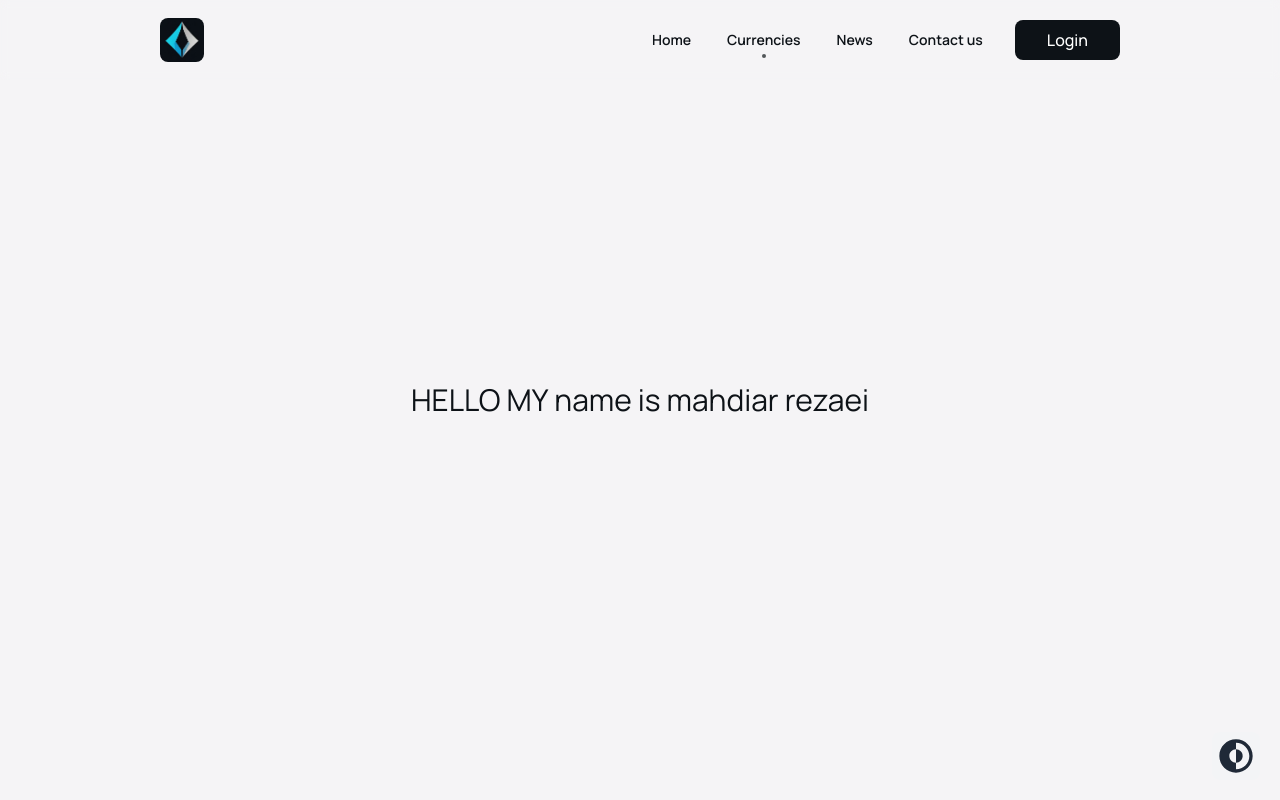
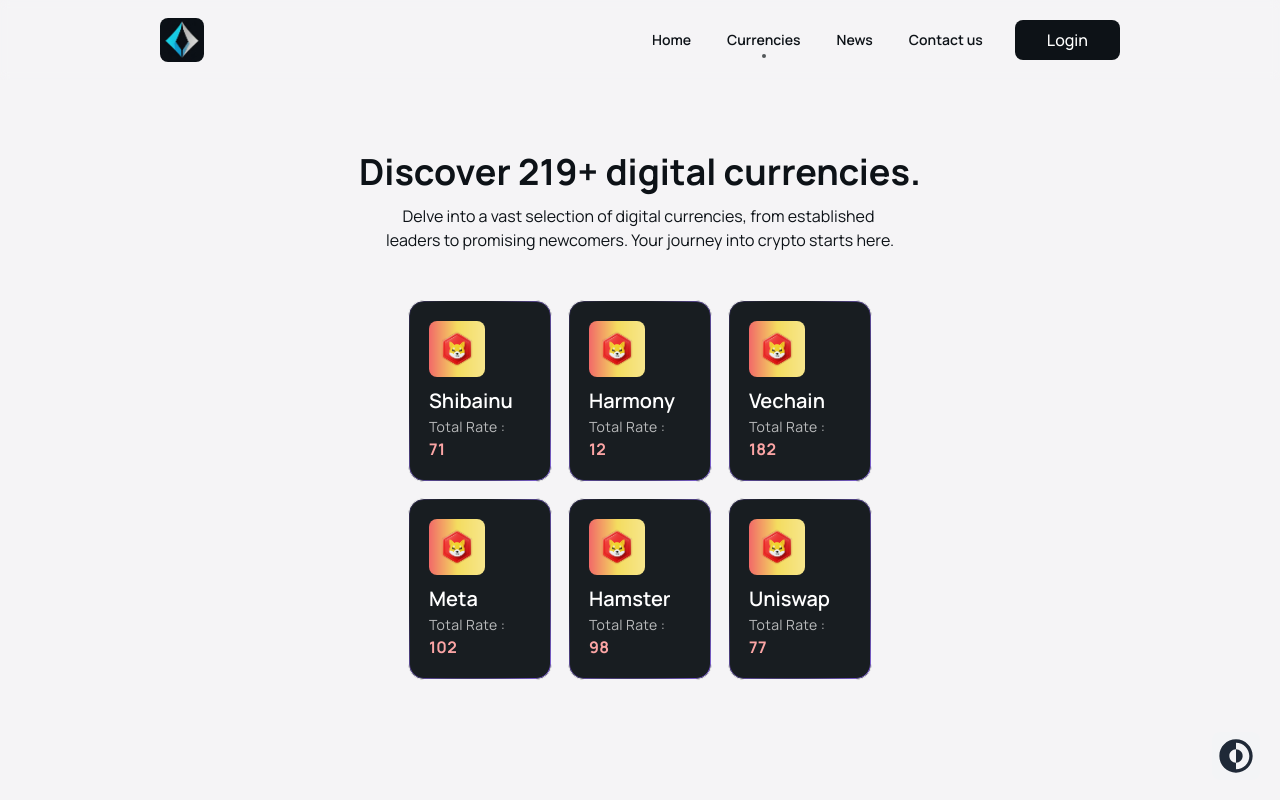
Before and after one commit to MahdiarRez/CryptoBluedia, a Next.js app: page /currencies in a window 1280 px wide. Shown: the top 800 px of the page. Built offline with nearby package versions, Linux system fonts and the light colour scheme; what tailwindcss-animated would draw is missing.

Commit message:
add - added header and grid into currencies page.

```diff
--- /dev/null
+++ b/app/components/aceternityUi/CurrenciesAcet.tsx
@@ -0,0 +1,133 @@
+'use client';
+import { cn } from '@/app/lib/utils/framer';
+import { AnimatePresence, motion } from 'motion/react';
+import Link from 'next/link';
+import React, { useState } from 'react';
+import Image from 'next/image';
+import shiba from '@/public/shibainu.png';
+import ShineBorder from '@/app/components/magicUi/shine-border';
+import { FadeUp } from '@/app/components/motions/fade';
+
+export const CurrenciesAcet = ({
+  items,
+  className,
+}: {
+  items: {
+    title: string;
+    description: string;
+    link: string;
+  }[];
+  className?: string;
+}) => {
+  const [hoveredIndex, setHoveredIndex] = useState<number | null>(null);
+
+  return (
+    <div
+      className={cn(
+        'grid grid-cols-2 xs:grid-cols-3 place-items-center place-content-center lg:grid-cols-3 py-10',
+        className
+      )}
+    >
+      {items.map((item, idx) => (
+        <Link
+          href={item?.link}
+          key={item?.link}
+          className="relative group rounded-2xl block p-2 h-auto w-full"
+          onMouseEnter={() => setHoveredIndex(idx)}
+          onMouseLeave={() => setHoveredIndex(null)}
+        >
+          <AnimatePresence>
+            {hoveredIndex === idx && (
+              <motion.span
+                className="absolute inset-0 h-full w-full bg-neutral-200 dark:bg-slate-800/[0.8] block rounded-2xl"
+                layoutId="hoverBackground"
+                initial={{ opacity: 0 }}
+                animate={{
+                  opacity: 1,
+                  transition: { duration: 0.15 },
+                }}
+                exit={{
+                  opacity: 0,
+                  transition: { duration: 0.15, delay: 0.2 },
+                }}
+              />
+            )}
+          </AnimatePresence>
+          <Card>
+            <Image
+              src={shiba}
+              alt={'currency pic'}
+              className={'w-14 h-14 rounded-lg object-cover object-center'}
+            />
+            <CardTitle>{item.title}</CardTitle>
+            <CardDescription>{item.description}</CardDescription>
+          </Card>
+        </Link>
+      ))}
+    </div>
+  );
+};
+
+export const Card = ({
+  className,
+  children,
+}: {
+  className?: string;
+  children: React.ReactNode;
+}) => {
+  return (
+    <FadeUp>
+      <ShineBorder
+        borderWidth={1}
+        borderRadius={15}
+        hiddenOnMobile={false}
+        color={['#916CF5', '#44A5FB']}
+        className={cn(
+          'rounded-2xl h-auto w-full min-w-36 p-1 overflow-hidden bg-DarkBlue/95 border border-solid border-WHITE dark:border-white/[0.2] group-hover:border-transparent relative z-20',
+          className
+        )}
+      >
+        <div className="relative z-50 rounded-2xl">
+          <div className="p-4">{children}</div>
+        </div>
+      </ShineBorder>
+    </FadeUp>
+  );
+};
+export const CardTitle = ({
+  className,
+  children,
+}: {
+  className?: string;
+  children: React.ReactNode;
+}) => {
+  return (
+    <h4
+      className={cn(
+        'text-white text-xl font-semibold tracking-normal mt-2.5',
+        className
+      )}
+    >
+      {children}
+    </h4>
+  );
+};
+export const CardDescription = ({
+  className,
+  children,
+}: {
+  className?: string;
+  children: React.ReactNode;
+}) => {
+  return (
+    <p
+      className={cn(
+        'mt-0.5 text-white/70 tracking-wide leading-relaxed text-sm',
+        className
+      )}
+    >
+      Total Rate : <br />{' '}
+      <span className={'text-base font-bold text-red-300'}>{children}</span>
+    </p>
+  );
+};
--- a/app/components/magicUi/shine-border.tsx
+++ b/app/components/magicUi/shine-border.tsx
@@ -12,6 +12,7 @@
   color?: TColorProp;
   className?: string;
   children: React.ReactNode;
+  hiddenOnMobile?: boolean;
 }
 
 export default function ShineBorder({
@@ -21,6 +22,7 @@
   color = '#000000',
   className,
   children,
+  hiddenOnMobile = true,
 }: ShineBorderProps) {
   return (
     <div
@@ -41,7 +43,7 @@
             '--background-radial-gradient': `radial-gradient(transparent,transparent, ${color instanceof Array ? color.join(',') : color},transparent,transparent)`,
           } as React.CSSProperties
         }
-        className={`pointer-events-none hidden xs:block before:bg-shine-size before:absolute before:inset-0 before:size-full before:rounded-[--border-radius] before:p-[--border-width] before:will-change-[background-position] before:content-[""] before:![-webkit-mask-composite:xor] before:![mask-composite:exclude] before:[background-image:--background-radial-gradient] before:[background-size:300%_300%] before:[mask:--mask-linear-gradient] motion-safe:before:animate-shine`}
+        className={`pointer-events-none ${hiddenOnMobile ? 'hidden xs:block' : 'block'} before:bg-shine-size before:absolute before:inset-0 before:size-full before:rounded-[--border-radius] before:p-[--border-width] before:will-change-[background-position] before:content-[""] before:![-webkit-mask-composite:xor] before:![mask-composite:exclude] before:[background-image:--background-radial-gradient] before:[background-size:300%_300%] before:[mask:--mask-linear-gradient] motion-safe:before:animate-shine`}
       ></div>
       {children}
     </div>
--- /dev/null
+++ b/app/currencies/currenciesGrid.tsx
@@ -0,0 +1,42 @@
+import { CurrenciesAcet } from '@/app/components/aceternityUi/CurrenciesAcet';
+
+export default function CurrenciesGrid() {
+  return (
+    <div className="max-w-5xl mx-auto">
+      <CurrenciesAcet items={projects} />
+    </div>
+  );
+}
+
+export const projects = [
+  {
+    title: 'Shibainu',
+    description: '71',
+    link: 'https://stripe.com',
+  },
+  {
+    title: 'Harmony',
+    description: '12',
+    link: 'https://netflix.com',
+  },
+  {
+    title: 'Vechain',
+    description: '182',
+    link: 'https://google.com',
+  },
+  {
+    title: 'Meta',
+    description: '102',
+    link: 'https://meta.com',
+  },
+  {
+    title: 'Hamster',
+    description: '98',
+    link: 'https://amazon.com',
+  },
+  {
+    title: 'Uniswap',
+    description: '77',
+    link: 'https://microsoft.com',
+  },
+];
--- a/app/currencies/page.tsx
+++ b/app/currencies/page.tsx
@@ -1,15 +1,28 @@
 import React from 'react';
 import { TextGenerate } from '@/app/components/textGenerate';
+import CurrenciesGrid from '@/app/currencies/currenciesGrid';
 
 function Page() {
   return (
     <div
-      className={` px-4 dark:bg-DarkBlue w-dvh max-h-dvh min-h-dvh sm:px-8 lg:px-28 xl:px-40 text-DarkBlue dark:text-WHITE bg-WHITE items-center justify-center flex flex-col`}
+      className={`px-4 dark:bg-DarkBlue w-dvh h-auto pt-32 sm:pt-40 pb-20 md:max-h-dvh md:min-h-dvh sm:px-8 lg:px-28 xl:px-40 text-DarkBlue dark:text-WHITE bg-WHITE items-center justify-center flex flex-col`}
     >
       <TextGenerate
-        text={'HELLO MY name is mahdiar rezaei'}
-        classes={'text-DarkBlue text-3xl'}
+        preset={'fade-in-blur'}
+        classes={'text-3xl sm:text-4xl font-bold text-center'}
+        text={'Discover 219+ digital currencies.'}
       />
+      <TextGenerate
+        preset={'fade'}
+        delay={0.8}
+        classes={
+          'mt-3 text-sm sm:text-base font-normal max-w-[324px] sm:max-w-lg text-center'
+        }
+        text={
+          'Delve into a vast selection of digital currencies, from established leaders to promising newcomers. Your journey into crypto starts here.'
+        }
+      />
+      <CurrenciesGrid />
     </div>
   );
 }
--- a/package.json
+++ b/package.json
@@ -21,7 +21,7 @@
     "class-variance-authority": "^0.7.1",
     "clsx": "^2.1.1",
     "lucide-react": "^0.469.0",
-    "motion": "^11.15.0",
+    "motion": "^11.17.0",
     "next": "15.1.2",
     "react": "^19.0.0",
     "react-dom": "^19.0.0",
```
Also changed, not shown: 1 other file (tests, documents, lock files or other folders).
